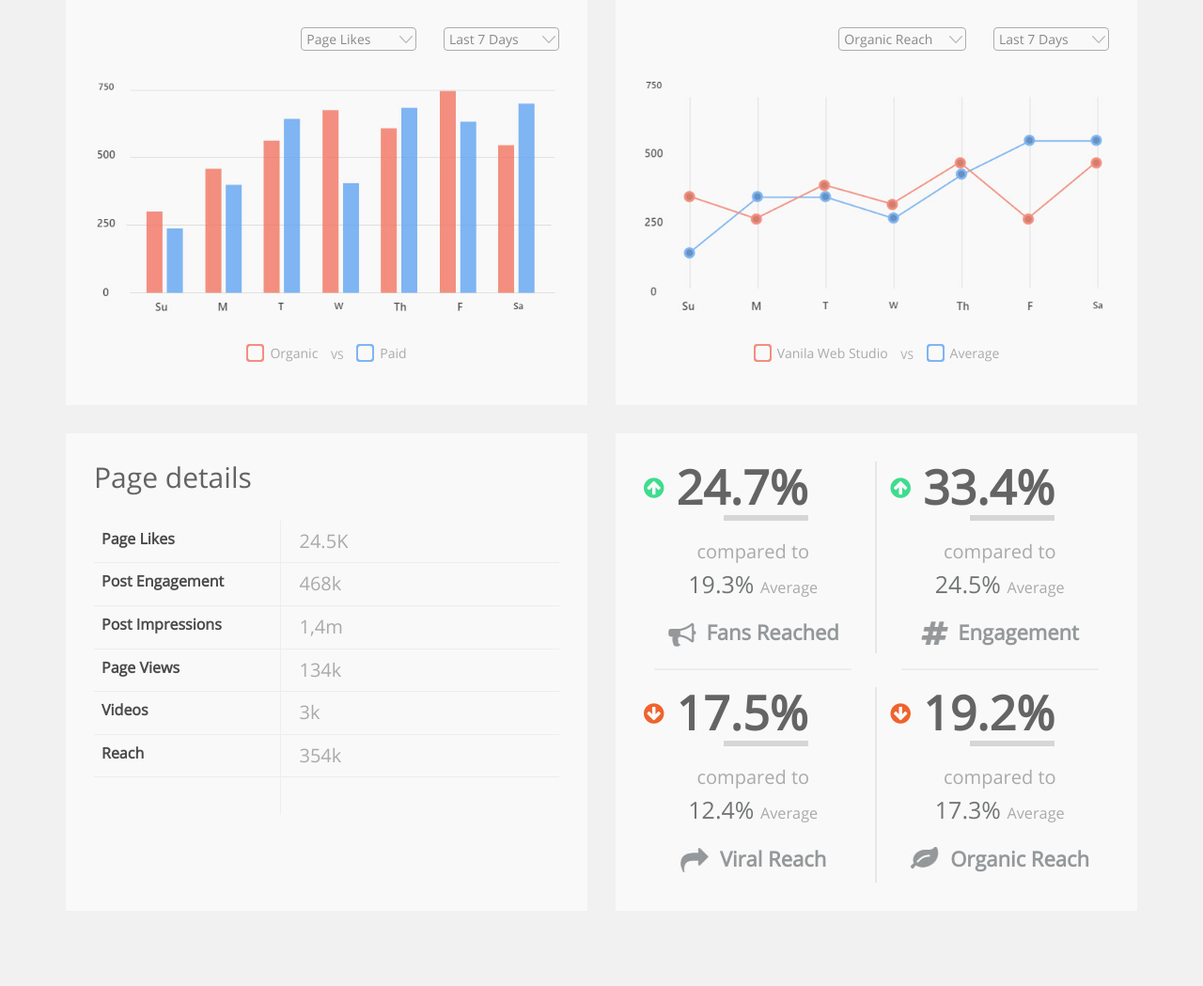
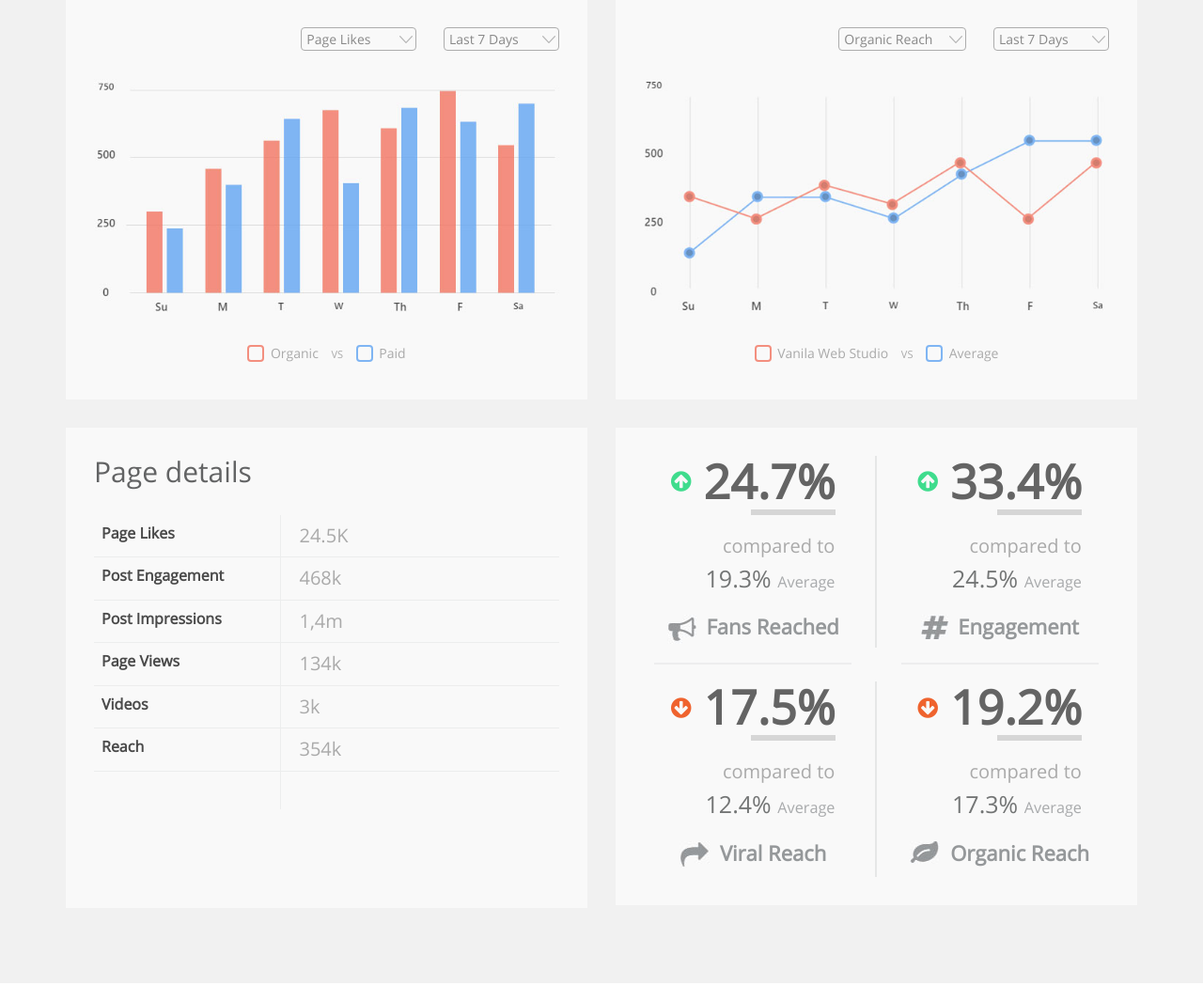
Before and after one commit to tanu-logiciel/keller-villiams, a PHP site: page /key-metrics-insights.php in a window 1280 px wide. Shown: the part 248-1297 px from the top of the page at 94% size. Run offline with PHP 8.4, Linux system fonts and the light colour scheme.

Commit message:
feedback points

```diff
--- a/add-page.php
+++ b/add-page.php
@@ -7,6 +7,8 @@
 		<h1>Welcome to the Business Account Manager</h1>
 		<h3>Please complete steps below to add your page </h3>
 		<div id="wizard-steps" class="wizard-steps">
+
+                <!-- Information Section -->
                 <h6>Informations</h6>
                 <div class="wizard-inner-section">
                     <div class="row">
@@ -42,6 +44,8 @@
                     	<input type="text" name="" placeholder="Website" class="form-control">
                     </div>
                 </div>
+
+                <!-- About Section -->
                 <h6>About</h6>
                 <div class="wizard-inner-section">
                     <div class="form-group">
@@ -51,6 +55,8 @@
                     	<textarea class="form-control" rows="4" placeholder="Page Description"></textarea>
                     </div>
                 </div>
+
+                <!-- Location Section -->
                 <h6>Location</h6>
                 <div class="wizard-inner-section">
                     <div class="row">
--- a/add-video.php
+++ b/add-video.php
@@ -1,4 +1,4 @@
-<!-- Content Part -->
+<!-- Select Image/Video Section -->
 <div class="container">
 	<div class="content-wrap business-page-custom-wrap wizard-container">
 		<div class="photo-container">
--- a/assets/less/base.less
+++ b/assets/less/base.less
@@ -148,22 +159,27 @@ a {
 	vertical-align: top;
 	margin-top: 3px;
 	color: #aaaaaa;
+	font-size: 11px;
 }
-input.red[type="checkbox"]:not(:checked) + label:after,
-input.red[type="checkbox"]:not(:checked) + label:before,
-input.red[type="checkbox"]:checked + label:after {
+.graph-sign {
+	height: 18px;
+    width: 18px;
+    .radius(4px);
+    display: inline-block;
+    border: 2px solid #f38f7f;
+    vertical-align: middle;
+    margin-top: -2px;
+    margin-right: 3px;
+}
+.graph-sign-red {
 	border-color: #f38f7f;
-	.radius(4px);
 }
-input.blue[type="checkbox"]:not(:checked) + label:after,
-input.blue[type="checkbox"]:not(:checked) + label:before,
-input.blue[type="checkbox"]:checked + label:after {
+.graph-sign-blue {
 	border-color: #7fb5f3;
-	.radius(4px);
 }
 .table.like-counts {
 	font-size: 16px;
-	margin-bottom: 72px;
+	margin-bottom: 75px;
 	tr {
 		border-bottom: 1px solid #eceded;
 		&:last-child {
@@ -226,8 +248,13 @@ input.blue[type="checkbox"]:checked + label:after {
 			margin-top: -9px;
 		}
 	}
+	.count-outer {
+		width: 75%;
+		text-align: right;
+		margin: auto;
+	}
 	.compared-col {
-		text-align: center;
+		text-align: right;
 		.compare-to {
 			font-size: 22px;
 		}
--- a/assets/less/early-adopter-form.less
+++ b/assets/less/early-adopter-form.less
@@ -43,9 +43,3 @@
 		background: #fff;
 	}
 }
-.fancybox-close {
-	background-color: #fff;
-	background-repeat: no-repeat;
-	top: 15px;
-	right: 15px;
-}
--- a/assets/less/wizard.less
+++ b/assets/less/wizard.less
@@ -405,10 +405,14 @@
 	}
 }
 .create-ad.wizard-container {
+	a.browse-option-outer {
+		width: 180px;
+		display: inline-block;
+	}
 	.browse-option {
 		display: inline-block;
 		padding: 20px 10px;
-		width: 180px;
+		width: 100%;
 		color: @grey-color;
 		span {
 			font-size: 16px;
@@ -429,8 +433,11 @@
 	    width: 30px;
 	    margin: auto;
 	    @media(max-width: 1199px) {
-			top: 52%;
-			width: 175px;
+			display: block;
+			position: static;
+			margin: -20px 0 5px 0;
+			width: 180px;
+
 		}
 	}
 	.add-video-option {
--- a/business-page-web.php
+++ b/business-page-web.php
@@ -5,6 +5,7 @@
 <div class="container">
 	<div class="content-wrap business-page-custom-wrap">
 		<div class="row">
+			<!-- Connect Page section -->
 			<div class="col-md-6 col-sm-6 connect-page" data-intro='Step8' data-step="8">
 				<h2 class="title-text">Connect Existing Page</h2>
 				<div id='connect-page-selection' class="">
@@ -18,6 +19,8 @@
 				</div>
 				<button class="btn btn-lg btn-primary custom-btn-style big-btn" onclick="window.location.href='key-metrics-insights.php';">Connect</button>
 			</div>
+
+			<!-- Add Page Section -->
 			<div class="col-md-6 col-sm-6 add-page-wrap" data-intro='Step9' data-step="9">
 				<h2 class="title-text">Add New Page</h2>
 				<a href="" class="plus-sign-bg"><span class="fa fa-plus plus-sign"></span></a>
@@ -25,5 +28,6 @@
 		</div>
 	</div>
 </div>
+
 <!-- Footer Part -->
 <?php include('footer.php'); ?>
--- a/footer.php
+++ b/footer.php
@@ -1,4 +1,4 @@
-<script type="text/javascript" src="assets/js/jquery.min.js"></script>
+	<script type="text/javascript" src="assets/js/jquery.min.js"></script>
 	<script type="text/javascript" src="assets/js/bootstrap.min.js"></script>
 	<script type="text/javascript" src="assets/js/intro.min.js"></script>
 	<script type="text/javascript" src="assets/js/jquery.fancybox.js"></script>
--- a/header.php
+++ b/header.php
@@ -85,6 +85,8 @@
 				</div><!-- /.container-fluid -->
 			</nav>
 		</div>
+
+		<!-- Page Title Section -->
 		<div class="page-title-header">
 			<div class="container">
 				<div class="row">
@@ -131,9 +133,7 @@
 						</div>
 					</div>
 				</div>
-				<!-- <div class="page-header">
-					<h3><img src="assets/images/page-icon.png" alt="page-icon"> Business Pages</h3>
-				</div> -->
+				<!-- Page Menus -->
 				<div class="page-menus-wrap">
 					<ul>
 						<li class="active-page">
--- a/key-metrics-compaign-details.php
+++ b/key-metrics-compaign-details.php
@@ -6,6 +6,7 @@
 	<div class="content-wrap">
 		<div class="row custom-row">
 			<div class="col-md-12">
+				<!-- Campgin details graph -->
 				<div class="custom-col no-padding-btm">
 					<div class="selection-outer">
 						<select class="selection-style">
@@ -30,7 +31,7 @@
 					</div>
 					<div class="text-center">
 						<p class="checkboxes-wrap">
-						    <input type="checkbox" id="organic" class="red"/>
+						    <span class="graph-sign graph-sign-red"></span>
 						    <label for="organic">Reach</label>
 						</p>
 					</div>
--- a/key-metrics-insights.php
+++ b/key-metrics-insights.php
@@ -5,7 +5,8 @@
 <div class="container">
 	<div class="content-wrap">
 		<div class="row custom-row">
-			<div class="col-md-6 col-sm-6">
+			<!-- Insights col 1 -->
+			<div class="col-md-6 col-sm-12">
 				<div class="custom-col">
 					<div class="selection-outer">
 						<select class="selection-style">
@@ -30,18 +31,19 @@
 					</div>
 					<div class="text-center">
 						<p class="checkboxes-wrap">
-						    <input type="checkbox" id="organic" class="red"/>
+						    <span class="graph-sign graph-sign-red"></span>
 						    <label for="organic">Organic</label>
 						</p>
 						<p class="vs small">VS</p>
 						<p class="checkboxes-wrap">
-						    <input type="checkbox" id="paid" class="blue"/>
+						    <span class="graph-sign graph-sign-blue"></span>
 						    <label for="paid">Paid</label>
 						</p>
 					</div>
 				</div>
 			</div>
-			<div class="col-md-6 col-sm-6">
+			<!-- Insights col 2 -->
+			<div class="col-md-6 col-sm-12">
 				<div class="custom-col">
 					<div class="selection-outer">
 						<select class="selection-style">
@@ -66,12 +68,12 @@
 					</div>
 					<div class="text-center">
 						<p class="checkboxes-wrap">
-						    <input type="checkbox" id="organic" class="red"/>
+							<span class="graph-sign graph-sign-red"></span>
 						    <label for="organic">Vanila Web Studio</label>
 						</p>
 						<p class="vs small">VS</p>
 						<p class="checkboxes-wrap">
-						    <input type="checkbox" id="paid" class="blue"/>
+							<span class="graph-sign graph-sign-blue"></span>
 						    <label for="paid">Average</label>
 						</p>
 					</div>
@@ -81,6 +83,7 @@
 
 		<!-- Details -->
 		<div class="row custom-row">
+			<!-- Insights col 3 -->
 			<div class="col-md-6 col-sm-12">
 				<div class="custom-col">
 					<h2 class="details-title">Page details</h2>
@@ -118,28 +121,32 @@
 					</table>
 				</div>
 			</div>
-
+			<!-- Insights col 4 -->
 			<div class="col-md-6 col-sm-12">
 				<div class="custom-col">
 					<div class="row">
-						<div class="col-md-6 percent-comparison-col-1">
+						<div class="col-md-6 col-sm-6 percent-comparison-col-1">
 							<div class="percent-counter-wrapper">
+								<div class="count-outer">
 									<h1 class="count-percent"><i class="fa fa-arrow-circle-up" aria-hidden="true"></i> 24.7%</h1>
 									<div class="compared-col">
 										<h3>compared to</h3>
 										<h3 class="compared-percent">19.3% <span class="small">Average</span></h3>
+									</div>
 								</div>
 								<div class="icon-with-text">
 									<h3 class="audience"><img src="assets/images/speaker.jpg" alt="speaker"> Fans Reached</h3>
 								</div>
 							</div>
 						</div>
-						<div class="col-md-6 percent-comparison-col-2">
+						<div class="col-md-6 col-sm-6 percent-comparison-col-2">
 							<div class="percent-counter-wrapper">
+								<div class="count-outer">
 									<h1 class="count-percent"><i class="fa fa-arrow-circle-up" aria-hidden="true"></i> 33.4%</h1>
 									<div class="compared-col">
 										<h3>compared to</h3>
 										<h3 class="compared-percent">24.5% <span class="small">Average</span></h3>
+									</div>
 								</div>
 								<div class="icon-with-text">
 									<h3 class="audience"><img src="assets/images/hash.jpg" alt="hash"> Engagement</h3>
@@ -148,24 +155,28 @@
 						</div>
 					</div>
 					<div class="row">
-						<div class="col-md-6 percent-comparison-col-3">
+						<div class="col-md-6 col-sm-6 percent-comparison-col-3">
 							<div class="percent-counter-wrapper">
+								<div class="count-outer">
 									<h1 class="count-percent"><i class="fa fa-arrow-circle-down" aria-hidden="true"></i> 17.5%</h1>
 									<div class="compared-col">
 										<h3>compared to</h3>
 										<h3 class="compared-percent">12.4% <span class="small">Average</span></h3>
+									</div>
 								</div>
 								<div class="icon-with-text">
 									<h3 class="audience"><img src="assets/images/arrow-right.jpg" alt="arrow-right"> Viral Reach</h3>
 								</div>
 							</div>
 						</div>
-						<div class="col-md-6 percent-comparison-col-4">
+						<div class="col-md-6 col-sm-6 percent-comparison-col-4">
 							<div class="percent-counter-wrapper">
+								<div class="count-outer">
 									<h1 class="count-percent"><i class="fa fa-arrow-circle-down" aria-hidden="true"></i> 19.2%</h1>
 									<div class="compared-col">
 										<h3>compared to</h3>
 										<h3 class="compared-percent">17.3% <span class="small">Average</span></h3>
+									</div>
 								</div>
 								<div class="icon-with-text">
 									<h3 class="audience"><img src="assets/images/leaf.jpg" alt="leaf"> Organic Reach</h3>
--- a/main-header.php
+++ b/main-header.php
@@ -4,7 +4,7 @@
 	<meta charset="utf-8">
 	<meta name="viewport" content="width=device-width, initial-scale=1.0" />
 	<link rel="shortcut icon" href="" />
-	<title>Business Pages Web</title>
+	<title>Home</title>
 	<link rel="stylesheet" type="text/css" href="assets/css/bootstrap.min.css">
 	<link rel="stylesheet" type="text/css" href="assets/css/font-awesome.min.css">
 	<link rel="stylesheet" type="text/css" href="assets/css/introjs.min.css">
--- a/photo-strategy.php
+++ b/photo-strategy.php
@@ -5,6 +5,8 @@
 <div class="container">
 	<div class="content-wrap wizard-container">
 		<div class="photo-container">
+
+			<!-- Photo strategy filter & search bar -->
 			<div class="row filter-bar-wrap">
 				<div class="">
 					<div class="col-sm-4">
@@ -45,6 +47,8 @@
 					</div>
 				</div>
 			</div>
+
+			<!-- Photos columns -->
 			<div class="row photo-post-row">
 				<div class="col-sm-3">
 					<div class="photo-col-inner">
```
Also changed, not shown: other parts of assets/less/base.less (+37 -7 lines), create-ad.php (+13 -5 lines), settings.php (+5 -2 lines), assets/css/style.css, assets/images/fancybox_sprite-n.png (added), assets/images/fancybox_sprite.png. Lines whose indentation alone changed are shown as unchanged.
